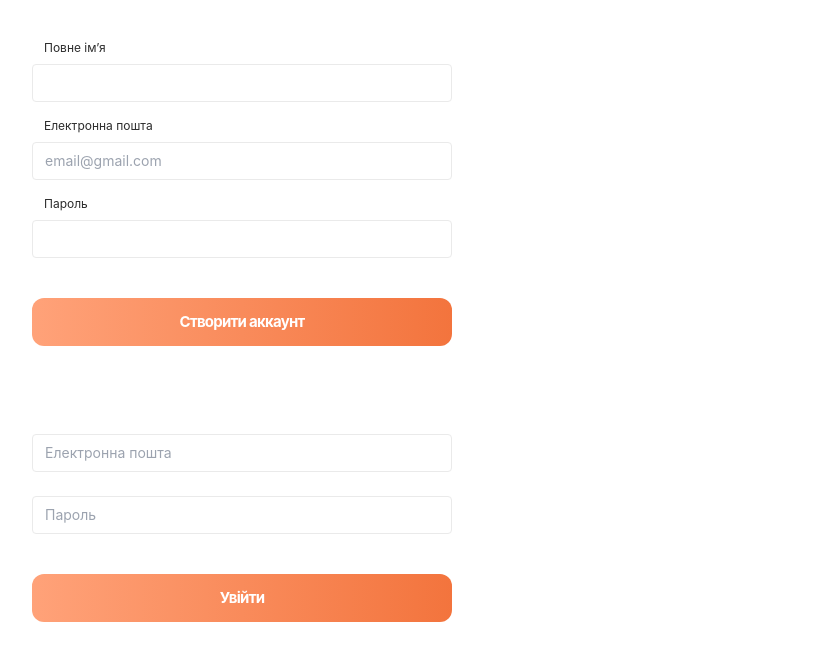
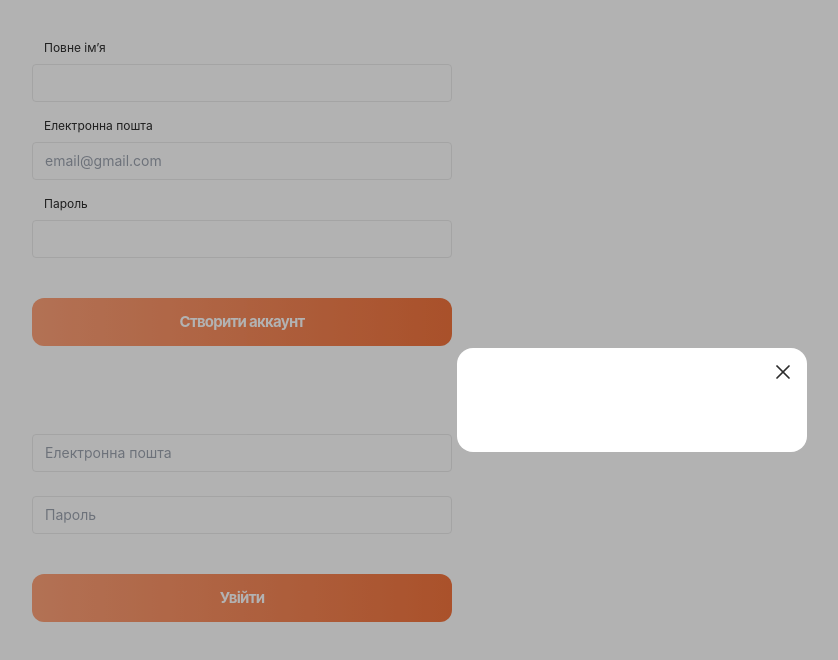
Before and after one commit to goitacademy/vue-course-code, a Vue app: page / in a window 1280 px wide. Shown: the top 660 px of the page, without its empty margins (8-846 px from the left). Built offline with nearby package versions, Linux system fonts and the light colour scheme.

Commit message:
module 5 preparation

```diff
--- a/src/App.vue
+++ b/src/App.vue
@@ -1,6 +1,7 @@
 <script setup>
 import LoginForm from './components/Auth/LoginForm/LoginForm.vue'
 import RegistrationForm from './components/Auth/RegistrationForm/RegistrationForm.vue'
+import IModal from './components/IModal/IModal.vue'
 
 // import HomepageView from './views/HomepageView.vue'
 // import FavoritePlaces from './components/FavoritePlaces/FavoritePlaces.vue'
@@ -13,4 +14,5 @@
   </div> -->
   <RegistrationForm @submit="console.log" />
   <LoginForm @submit="console.log" />
+  <IModal />
 </template>
--- /dev/null
+++ b/src/components/IModal/IModal.vue
@@ -0,0 +1,13 @@
+<script setup>
+import CrossIcon from '../icons/CrossIcon.vue'
+</script>
+
+<template>
+  <div class="flex w-full h-full fixed top-0 left-0 overflow-auto bg-[rgba(0,0,0,0.3)]">
+    <div class="relative bg-white min-w-[350px] m-auto text-black rounded-2xl p-10">
+      <button>
+        <CrossIcon class="absolute right-3 top-3 w-6 h-6" />
+      </button>
+    </div>
+  </div>
+</template>
--- /dev/null
+++ b/src/components/icons/CrossIcon.vue
@@ -0,0 +1,13 @@
+<template>
+  <svg
+    xmlns="http://www.w3.org/2000/svg"
+    width="28"
+    height="28"
+    viewBox="0 0 28 28"
+    fill="none"
+    stroke="currentColor"
+  >
+    <path d="M21 7L7 21" stroke-width="2" stroke-linecap="round" stroke-linejoin="round" />
+    <path d="M7 7L21 21" stroke-width="2" stroke-linecap="round" stroke-linejoin="round" />
+  </svg>
+</template>
--- a/tailwind.config.js
+++ b/tailwind.config.js
@@ -5,7 +5,8 @@
     extend: {
       colors: {
         primary: '#F3743D',
-        gray: '#939393'
+        gray: '#939393',
+        black: '#2C2C2C'
       }
     }
   },
```
Also changed, not shown: src/components/IInput/IInput.vue (+7 -0 lines).
